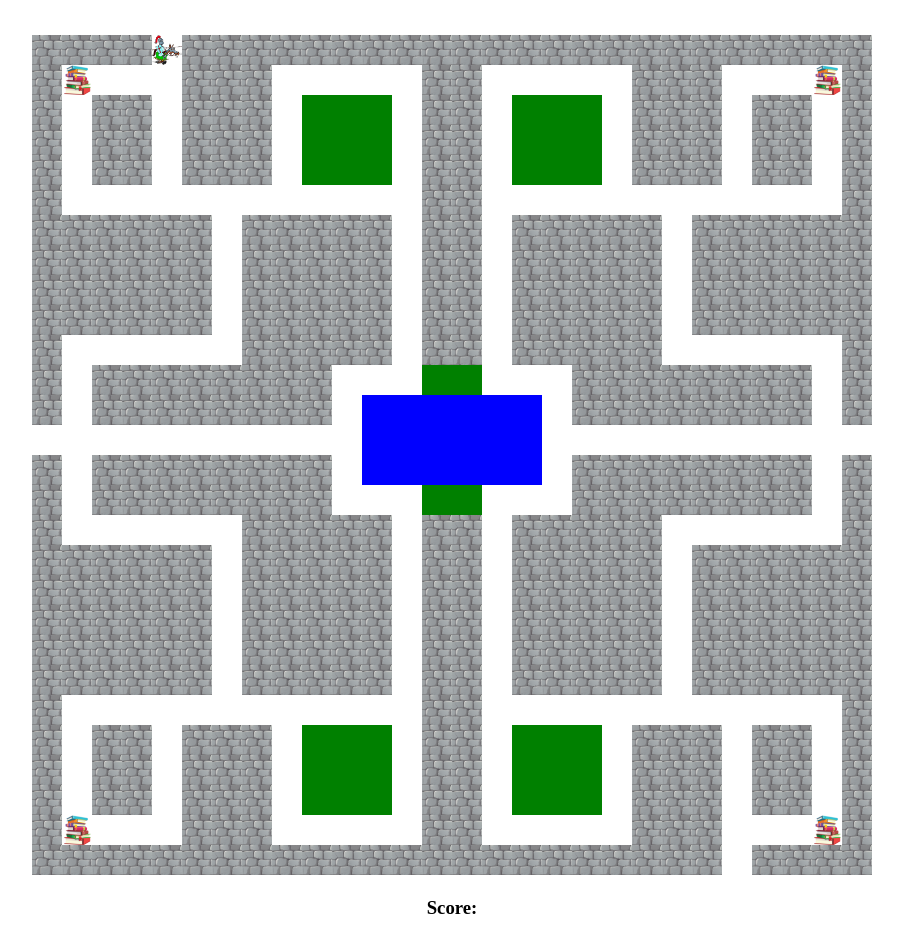
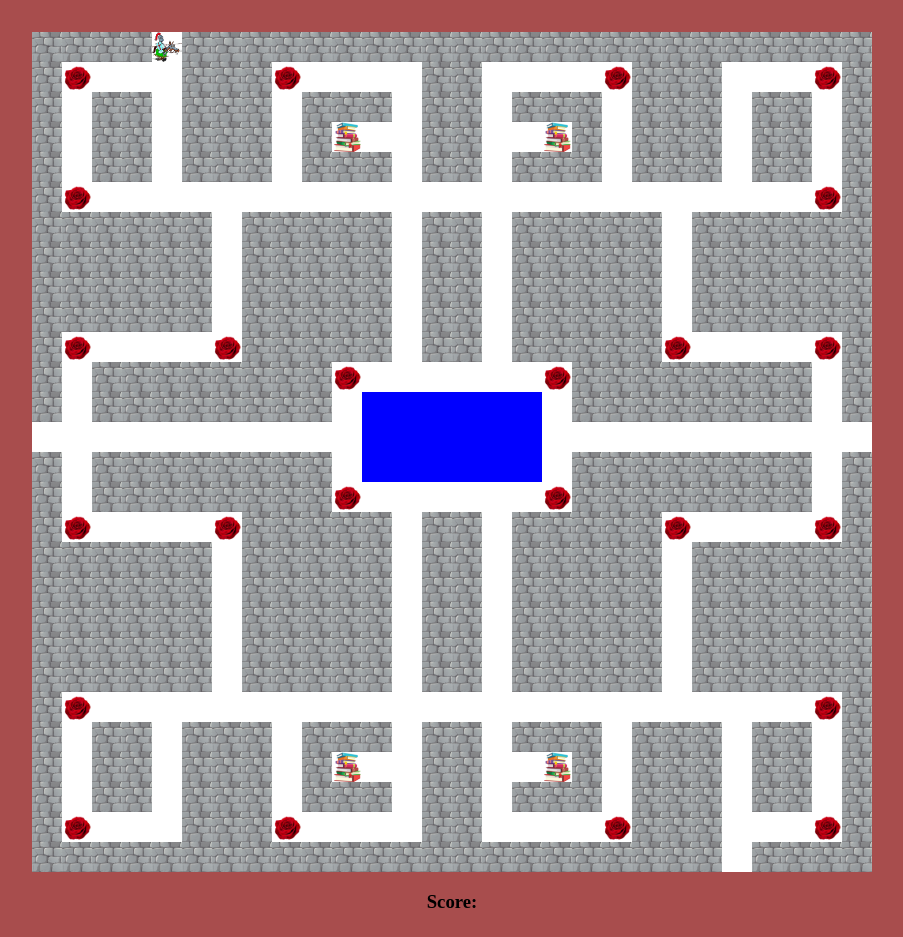
Before and after one commit to aina-munoz/Sant-Jordi, a plain HTML site: page Sant-Jordi-main/Sant Jordi/index.html in a window 1280 px wide. Shown: the whole page, without its empty margins (188-1091 px from the left). Drawn offline with Linux system fonts and the light colour scheme.

Commit message:
Add files via upload

```diff
--- a/Sant-Jordi-main/Sant Jordi/index.js
+++ b/Sant-Jordi-main/Sant Jordi/index.js
@@ -12,32 +12,32 @@ document.addEventListener("DOMContentLoaded", function(){
 
     const layout = [
         1, 1, 1, 1, 0, 1, 1, 1, 1, 1, 1, 1, 1, 1, 1, 1, 1, 1, 1, 1, 1, 1, 1, 1, 1, 1, 1, 1,
-        1, 3, 0, 0, 0, 1, 1, 1, 0, 0, 0, 0, 0, 1, 1, 0, 0, 0, 0, 0, 1, 1, 1, 0, 0, 0, 3, 1,
-        1, 0, 1, 1, 0, 1, 1, 1, 0, 4, 4, 4, 0, 1, 1, 0, 4, 4, 4, 0, 1, 1, 1, 0, 1, 1, 0, 1,
-        1, 0, 1, 1, 0, 1, 1, 1, 0, 4, 4, 4, 0, 1, 1, 0, 4, 4, 4, 0, 1, 1, 1, 0, 1, 1, 0, 1,
-        1, 0, 1, 1, 0, 1, 1, 1, 0, 4, 4, 4, 0, 1, 1, 0, 4, 4, 4, 0, 1, 1, 1, 0, 1, 1, 0, 1,
-        1, 0, 0, 0, 0, 0, 0, 0, 0, 0, 0, 0, 0, 1, 1, 0, 0, 0, 0, 0, 0, 0, 0, 0, 0, 0, 0, 1,
+        1, 3, 0, 0, 0, 1, 1, 1, 3, 0, 0, 0, 0, 1, 1, 0, 0, 0, 0, 3, 1, 1, 1, 0, 0, 0, 3, 1,
+        1, 0, 1, 1, 0, 1, 1, 1, 0, 1, 1, 1, 0, 1, 1, 0, 1, 1, 1, 0, 1, 1, 1, 0, 1, 1, 0, 1,
+        1, 0, 1, 1, 0, 1, 1, 1, 0, 1, 4, 0, 0, 1, 1, 0, 0, 4, 1, 0, 1, 1, 1, 0, 1, 1, 0, 1,
+        1, 0, 1, 1, 0, 1, 1, 1, 0, 1, 1, 1, 0, 1, 1, 0, 1, 1, 1, 0, 1, 1, 1, 0, 1, 1, 0, 1,
+        1, 3, 0, 0, 0, 0, 0, 0, 0, 0, 0, 0, 0, 0, 0, 0, 0, 0, 0, 0, 0, 0, 0, 0, 0, 0, 3, 1,
         1, 1, 1, 1, 1, 1, 0, 1, 1, 1, 1, 1, 0, 1, 1, 0, 1, 1, 1, 1, 1, 0, 1, 1, 1, 1, 1, 1,
         1, 1, 1, 1, 1, 1, 0, 1, 1, 1, 1, 1, 0, 1, 1, 0, 1, 1, 1, 1, 1, 0, 1, 1, 1, 1, 1, 1,
         1, 1, 1, 1, 1, 1, 0, 1, 1, 1, 1, 1, 0, 1, 1, 0, 1, 1, 1, 1, 1, 0, 1, 1, 1, 1, 1, 1,
         1, 1, 1, 1, 1, 1, 0, 1, 1, 1, 1, 1, 0, 1, 1, 0, 1, 1, 1, 1, 1, 0, 1, 1, 1, 1, 1, 1,
-        1, 0, 0, 0, 0, 0, 0, 1, 1, 1, 1, 1, 0, 1, 1, 0, 1, 1, 1, 1, 1, 0, 0, 0, 0, 0, 0, 1,
-        1, 0, 1, 1, 1, 1, 1, 1, 1, 1, 0, 0, 0, 4, 4, 0, 0, 0, 1, 1, 1, 1, 1, 1, 1, 1, 0, 1,
+        1, 3, 0, 0, 0, 0, 3, 1, 1, 1, 1, 1, 0, 1, 1, 0, 1, 1, 1, 1, 1, 3, 0, 0, 0, 0, 3, 1,
+        1, 0, 1, 1, 1, 1, 1, 1, 1, 1, 3, 0, 0, 0, 0, 0, 0, 3, 1, 1, 1, 1, 1, 1, 1, 1, 0, 1,
         1, 0, 1, 1, 1, 1, 1, 1, 1, 1, 0, 2, 2, 2, 2, 2, 2, 0, 1, 1, 1, 1, 1, 1, 1, 1, 0, 1,
         0, 0, 0, 0, 0, 0, 0, 0, 0, 0, 0, 2, 2, 2, 2, 2, 2, 0, 0, 0, 0, 0, 0, 0, 0, 0, 0, 0,
         1, 0, 1, 1, 1, 1, 1, 1, 1, 1, 0, 2, 2, 2, 2, 2, 2, 0, 1, 1, 1, 1, 1, 1, 1, 1, 0, 1,
-        1, 0, 1, 1, 1, 1, 1, 1, 1, 1, 0, 0, 0, 4, 4, 0, 0, 0, 1, 1, 1, 1, 1, 1, 1, 1, 0, 1,
-        1, 0, 0, 0, 0, 0, 0, 1, 1, 1, 1, 1, 0, 1, 1, 0, 1, 1, 1, 1, 1, 0, 0, 0, 0, 0, 0, 1,
+        1, 0, 1, 1, 1, 1, 1, 1, 1, 1, 3, 0, 0, 0, 0, 0, 0, 3, 1, 1, 1, 1, 1, 1, 1, 1, 0, 1,
+        1, 3, 0, 0, 0, 0, 3, 1, 1, 1, 1, 1, 0, 1, 1, 0, 1, 1, 1, 1, 1, 3, 0, 0, 0, 0, 3, 1,
         1, 1, 1, 1, 1, 1, 0, 1, 1, 1, 1, 1, 0, 1, 1, 0, 1, 1, 1, 1, 1, 0, 1, 1, 1, 1, 1, 1,
         1, 1, 1, 1, 1, 1, 0, 1, 1, 1, 1, 1, 0, 1, 1, 0, 1, 1, 1, 1, 1, 0, 1, 1, 1, 1, 1, 1,
         1, 1, 1, 1, 1, 1, 0, 1, 1, 1, 1, 1, 0, 1, 1, 0, 1, 1, 1, 1, 1, 0, 1, 1, 1, 1, 1, 1,
         1, 1, 1, 1, 1, 1, 0, 1, 1, 1, 1, 1, 0, 1, 1, 0, 1, 1, 1, 1, 1, 0, 1, 1, 1, 1, 1, 1,
         1, 1, 1, 1, 1, 1, 0, 1, 1, 1, 1, 1, 0, 1, 1, 0, 1, 1, 1, 1, 1, 0, 1, 1, 1, 1, 1, 1,
-        1, 0, 0, 0, 0, 0, 0, 0, 0, 0, 0, 0, 0, 1, 1, 0, 0, 0, 0, 0, 0, 0, 0, 0, 0, 0, 0, 1,
-        1, 0, 1, 1, 0, 1, 1, 1, 0, 4, 4, 4, 0, 1, 1, 0, 4, 4, 4, 0, 1, 1, 1, 0, 1, 1, 0, 1,
-        1, 0, 1, 1, 0, 1, 1, 1, 0, 4, 4, 4, 0, 1, 1, 0, 4, 4, 4, 0, 1, 1, 1, 0, 1, 1, 0, 1,
-        1, 0, 1, 1, 0, 1, 1, 1, 0, 4, 4, 4, 0, 1, 1, 0, 4, 4, 4, 0, 1, 1, 1, 0, 1, 1, 0, 1,
-        1, 3, 0, 0, 0, 1, 1, 1, 0, 0, 0, 0, 0, 1, 1, 0, 0, 0, 0, 0, 1, 1, 1, 0, 0, 0, 3, 1,
+        1, 3, 0, 0, 0, 0, 0, 0, 0, 0, 0, 0, 0, 0, 0, 0, 0, 0, 0, 0, 0, 0, 0, 0, 0, 0, 3, 1,
+        1, 0, 1, 1, 0, 1, 1, 1, 0, 1, 1, 1, 0, 1, 1, 0, 1, 1, 1, 0, 1, 1, 1, 0, 1, 1, 0, 1,
+        1, 0, 1, 1, 0, 1, 1, 1, 0, 1, 4, 0, 0, 1, 1, 0, 0, 4, 1, 0, 1, 1, 1, 0, 1, 1, 0, 1,
+        1, 0, 1, 1, 0, 1, 1, 1, 0, 1, 1, 1, 0, 1, 1, 0, 1, 1, 1, 0, 1, 1, 1, 0, 1, 1, 0, 1,
+        1, 3, 0, 0, 0, 1, 1, 1, 3, 0, 0, 0, 0, 1, 1, 0, 0, 0, 0, 3, 1, 1, 1, 0, 0, 0, 3, 1,
         1, 1, 1, 1, 1, 1, 1, 1, 1, 1, 1, 1, 1, 1, 1, 1, 1, 1, 1, 1, 1, 1, 1, 0, 1, 1, 1, 1,
     ]
 
@@ -54,9 +54,9 @@ document.addEventListener("DOMContentLoaded", function(){
             }else if(layout[i]==2){
                 square.classList.add("blue")
             }else if(layout[i]==3){
+                square.classList.add("rosa")
+            }else if(layout[i]==4){
                 square.classList.add("llibres")
-            }else if(layout[i]==4){
-                square.classList.add("green")
             }
 
             grid.appendChild(square);
@@ -98,8 +98,25 @@ document.addEventListener("DOMContentLoaded", function(){
                 break;
         }
         squares[posicioPrincep].classList.add("princep");
+        petalAgafat()
+        rosaAgafada()
+        //checkForWin()
+        //checkForGameOver()
     }
 
     document.addEventListener('keyup', movePrincep);
-
+    function petalAgafat(){
+        if(squares[posicioPrincep].classList.contains('rosa')){
+            score++
+            scoreDisplay.innerHTML=score
+            squares[posicioPrincep].classList.remove('rosa')
+        }
+    }
+    function rosaAgafada(){
+        if(squares[posicioPrincep].classList.contains('llibres')){
+            score+=10
+            scoreDisplay.innerHTML=score
+            squares[posicioPrincep].classList.remove('llibres')
+        }
+    }
 })
--- a/Sant-Jordi-main/Sant Jordi/style.css
+++ b/Sant-Jordi-main/Sant Jordi/style.css
@@ -1,11 +1,15 @@
+html, body{
+    background-color: rgb(168, 77, 77);
+}
+
 .grid{
     margin: 0 auto;
     width: 840px;
     height: 840px;
-    border: solid white;
     display: flex;
     flex-wrap: wrap;
     margin-top: 2rem;
+    background-color: white;
 }
 
 h3{
@@ -21,14 +25,15 @@ h3{
     background-image: url(./img/mur.jpg);
     background-size: cover;
 }
-.green{
-    background-color: green;
+.llibres{
+    background-image: url(./img/llibres.png);
+    background-size: cover;
 }
 .blue{
     background-color: blue;
 }
-.llibres{
-    background-image: url(./img/llibres.png);
+.rosa{
+    background-image: url(./img/rosa.jpg);
     background-size: cover;
 }
 .white{
```
Also changed, not shown: Sant-Jordi-main/Sant Jordi/img/rosa.jpg (added).
